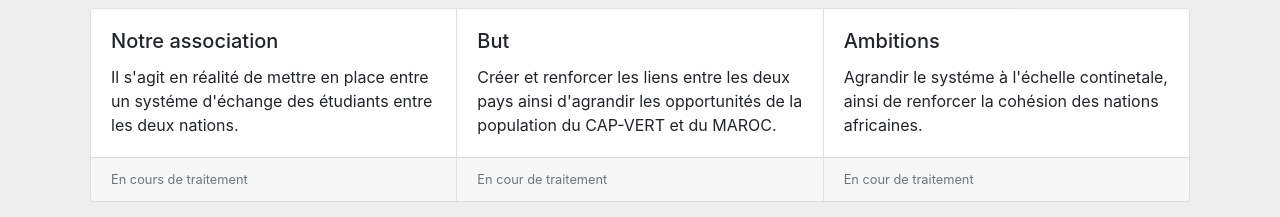
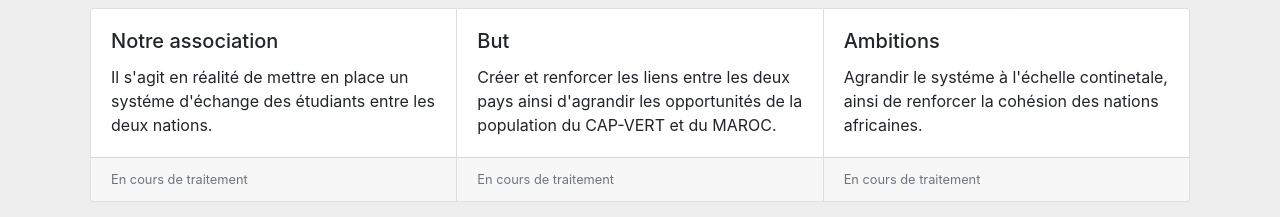
Before and after one commit to sarahtaraminy/capvert-marocindustry, a plain HTML site: page index.html in a window 1280 px wide. Shown: the part 732-949 px from the top of the page. Drawn offline with Linux system fonts and the light colour scheme.

Commit message:
Update index.html

```diff
--- a/index.html
+++ b/index.html
@@ -28,7 +28,7 @@
 
     <div class="card-body"><ion-icon name="build"></ion-icon>
       <h5 class="card-title">Notre association </h5>
-      <p class="card-text">Il s'agit en réalité de mettre en place entre un systéme d'échange des étudiants entre les deux nations.</p>
+      <p class="card-text">Il s'agit en réalité de mettre en place un systéme d'échange des étudiants entre les deux nations.</p>
     </div>
     <div class="card-footer">
       <small class="text-muted">En cours de traitement</small>
@@ -41,7 +41,7 @@
       <p class="card-text">Créer et renforcer les liens entre les deux pays ainsi d'agrandir les opportunités de la population du CAP-VERT et du MAROC.</p>
     </div>
     <div class="card-footer">
-      <small class="text-muted">En cour de traitement</small>
+      <small class="text-muted">En cours de traitement</small>
     </div>
   </div>
 
@@ -51,7 +51,7 @@
       <p class="card-text"> Agrandir le systéme à l'échelle continetale, ainsi de renforcer la cohésion des nations africaines.</p>
     </div>
     <div class="card-footer">
-      <small class="text-muted">En cour de traitement</small>
+      <small class="text-muted">En cours de traitement</small>
     </div>
   </div>
 </div>
```
